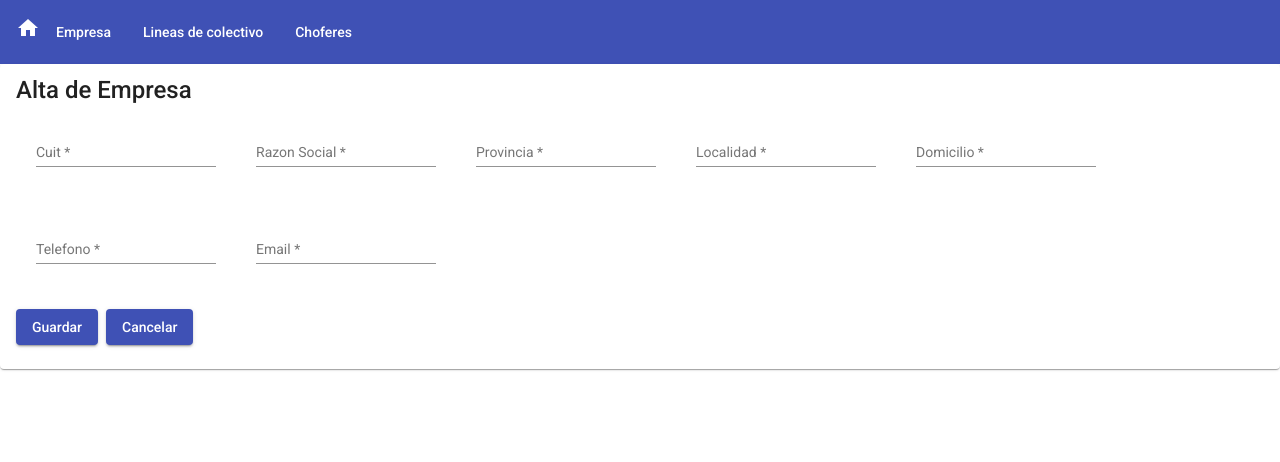
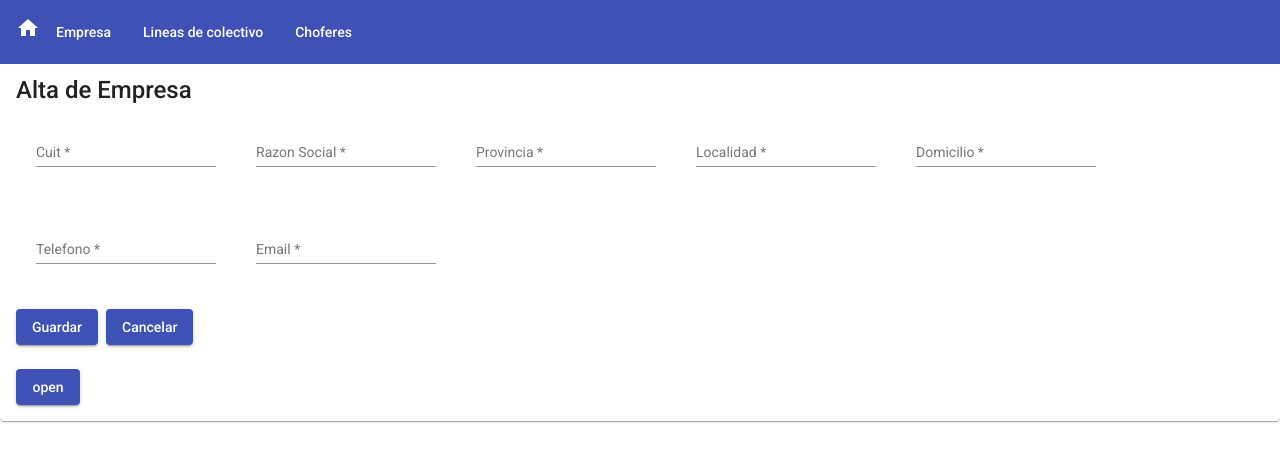
Before and after one commit to giulitruant/tp-frontend-2019, an Angular app: page /company/add in a window 1280 px wide. Shown: the top 462 px of the page. Built offline with nearby package versions, Linux system fonts and the light colour scheme.

Commit message:
modal en curso

```diff
--- a/src/app/Company/Pages/add-company/add-company.component.html
+++ b/src/app/Company/Pages/add-company/add-company.component.html
@@ -6,4 +6,6 @@
         </app-company-form>
     </mat-card-content>
 
+    <button type="submit" mat-raised-button color="primary" (click)="onClick()">open</button>
+
 </mat-card>
--- a/src/app/Company/Pages/add-company/add-company.component.ts
+++ b/src/app/Company/Pages/add-company/add-company.component.ts
@@ -1,5 +1,6 @@
 import { Location } from '@angular/common';
-import { Component, OnInit } from '@angular/core';
+import { Component, ElementRef, OnInit, ViewChild } from '@angular/core';
+import { MatDialog } from '@angular/material/dialog';
 import { Router } from '@angular/router';
 import { MessageType } from 'src/app/Constant/info-modal-contant';
 import { InfoModalComponent } from 'src/app/info-modal/info-modal.component';
@@ -12,14 +13,20 @@ import { CompanyService } from 'src/app/Service/company.service';
 })
 export class AddCompanyComponent implements OnInit {
 
+  @ViewChild('InfoModalComponent') basicModal: ElementRef;
   company= null;
+  private element: any;
+  result: any;
 
   constructor(
     private service: CompanyService,
-    // private dialog: InfoModalComponent,
+    private dialog: MatDialog,
     private _location: Location,
-    private router: Router
-  ) { }
+    private router: Router,
+    private el: ElementRef
+  ) {
+    this.element = el.nativeElement;
+  }
 
   ngOnInit(): void {
   }
@@ -61,4 +68,20 @@ export class AddCompanyComponent implements OnInit {
     this._location.back();
   }
 
+
+  onClick(){
+    debugger;
+    const dialogRef = this.dialog.open(InfoModalComponent, {
+      width: '250px',
+      data: {message: 'Ocurrio un error al guardar la empresa.', actionType: MessageType.Danger}
+
+    });
+
+    dialogRef.afterClosed().subscribe(result => {
+      console.log('The dialog was closed');
+      this.result = result;
+    });
+
+  }
+
 }
```
